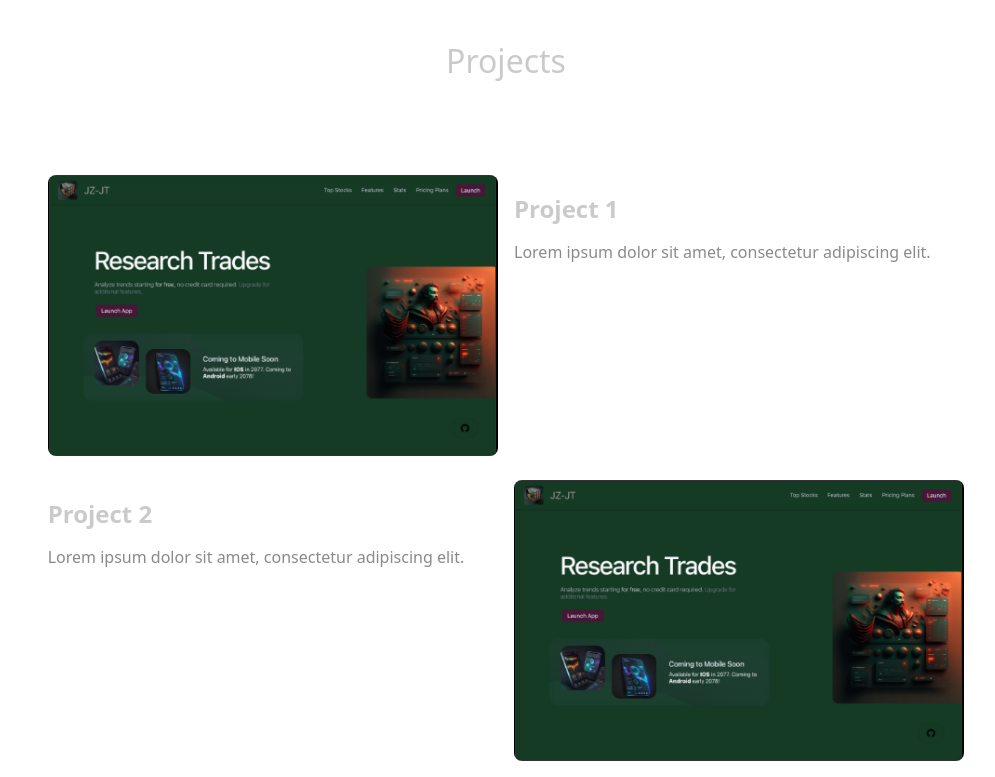
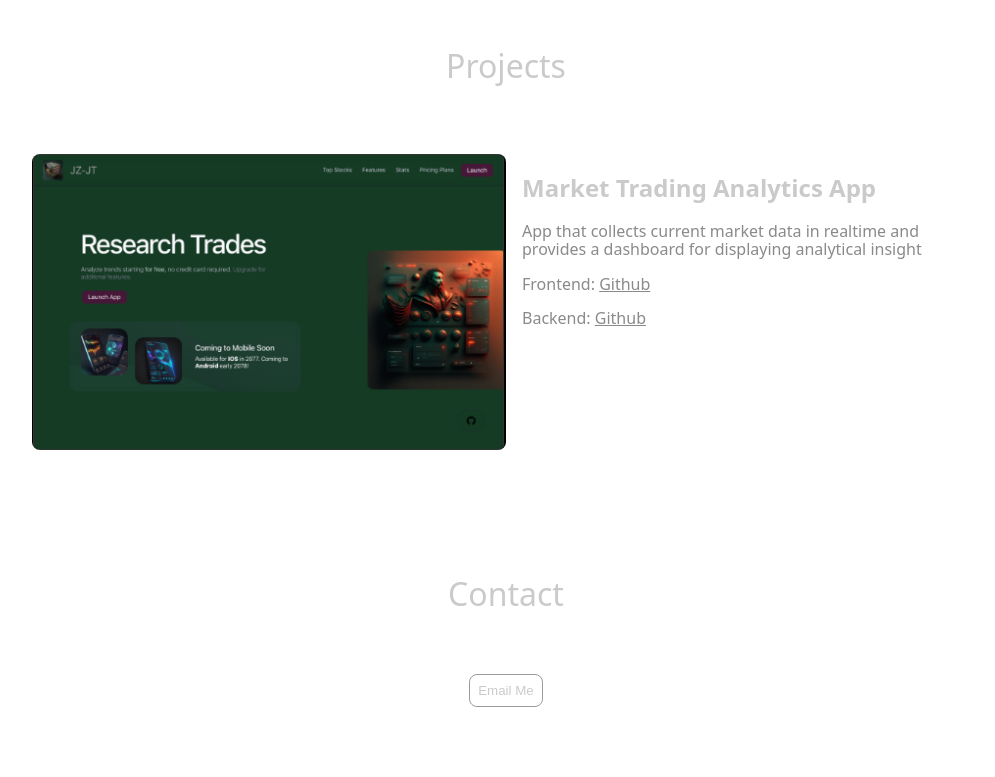
Before and after one commit to jatkz/jatkz.github.io, a plain HTML site: page index.html in a window 1280 px wide. Shown: the part 1183-1960 px from the top of the page, without its empty margins (134-1129 px from the left). Drawn offline with Linux system fonts and the light colour scheme.

Commit message:
basic contact form and project content started

```diff
--- a/index.html
+++ b/index.html
@@ -144,11 +144,21 @@
                 </a>
               </div>
               <div class="project-description">
-                <h2>Project 1</h2>
-                <p>Lorem ipsum dolor sit amet, consectetur adipiscing elit.</p>
+                <h2>Market Trading Analytics App</h2>
+                <p>App that collects current market data in realtime and provides a dashboard for displaying analytical insight</p>
+                <p>Frontend: <a href="https://github.com/jatkz/trade-interface"
+                  target="_blank"
+                  rel="noopener noreferrer">Github
+                  </a>
+                </p>
+                <p>Backend: <a href="https://github.com/jatkz/coinbase-backend-candles"
+                  target="_blank"
+                  rel="noopener noreferrer">Github
+                  </a>
+                </p>
               </div>
             </li>
-            <li class="project-item">
+            <!-- <li class="project-item">
               <div class="project-image">
                 <a
                   href="https://trade-interface.vercel.app/"
@@ -192,13 +202,24 @@
                 <h2>Project 4</h2>
                 <p>Lorem ipsum dolor sit amet, consectetur adipiscing elit.</p>
               </div>
-            </li>
+            </li> -->
           </ul>
         </div>
       </section>
       <!-- Link to Articles Sections ??  -->
 
       <!-- Call to Action + Link to Email again here -->
+      <section class="centered-section">
+        <h2 class="section-heading">Contact</h2>
+        <div>
+          <img width="32" height="32" src="images/mail.svg" alt="Mail"></img>
+        </div>
+        <div class="section-container">
+          <form class="contact-form" action="mailto:jtokuz@gmail.com" method="post" enctype="text/plain">
+            <input type="submit" value="Email Me">
+          </form>
+        </div>
+      </section>
 
       <!-- Side Bar -->
       <div class="mobile-spacer"></div>
--- a/style.css
+++ b/style.css
@@ -442,9 +442,7 @@ object {
   line-height: 1;
   font-weight: 500;
   text-align: center;
-  margin-top: 1rem;
-  margin-left: 2rem;
-  margin-right: 2rem;
+  margin: 1rem 2rem;
 }
 
 .section-subheading {
@@ -457,7 +455,8 @@ object {
 }
 
 .section-container {
-  margin-top: 2rem;
+  margin-top: 1rem;
+  margin-bottom: 2rem;
 }
 
 @media (min-width: 640px) {
@@ -565,7 +564,39 @@ object {
 }
 
 .project-description {
+  max-width: 28rem;
   flex-basis: 50%;
+}
+
+.contact-form {
+  display: flex;
+  flex-direction: column;
+  align-items: left;
+  justify-content: center;
+  gap: 1rem;
+  margin-bottom: 2rem;
+  margin-left: 1rem;
+  margin-right: 1rem;
+  padding-left: 1rem;
+  padding-right: 1rem;
+}
+
+.contact-form input {
+  cursor: pointer;
+  padding: 0.5rem;
+  border-radius: 0.5rem;
+  border: 1px solid var(--bold-color);
+  background-color: var(--background-color);
+  color: var(--title-color);
+  transition: transform 0.3s;
+}
+
+.contact-form input:hover {
+  filter: brightness(125%);
+}
+
+.contact-form input:active {
+  transform: translateY(5px);
 }
 
 .fixed-side-bar {
```
Also changed, not shown: images/mail.svg (added).
